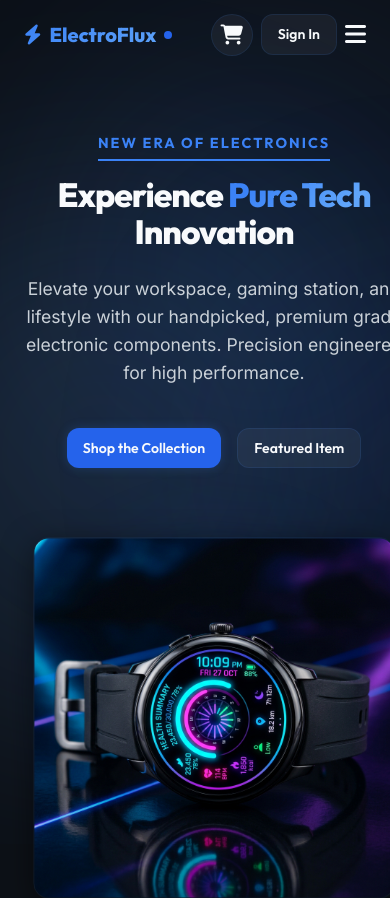
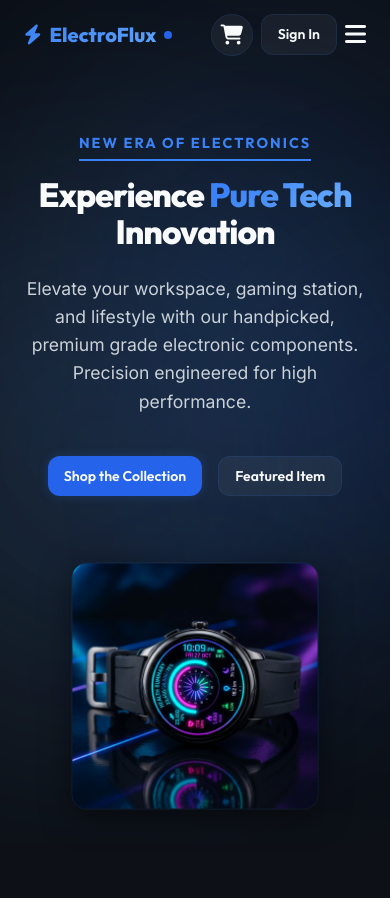
Before and after one commit to niharsarkhedi2610/electroflux, a website: page shop/frontend/index.html in a window 390 px wide. Shown: the top 898 px of the page. Drawn offline with Linux system fonts and the light colour scheme; no server answers.

Commit message:
fix: responsive hero slideshow sizing to prevent mobile text cutoff

```diff
--- a/shop/frontend/css/style.css
+++ b/shop/frontend/css/style.css
@@ -1742,6 +1742,17 @@ footer {
     gap: 40px;
   }
 
+  .hero-image-wrapper {
+    width: 300px;
+    height: 300px;
+    max-width: 100%;
+  }
+
+  .hero-glow-back {
+    width: 240px;
+    height: 240px;
+  }
+
   .hero-desc {
     margin-left: auto;
     margin-right: auto;
@@ -1789,6 +1800,14 @@ footer {
   .hero-title {
     font-size: 2.1rem;
     overflow-wrap: break-word;
+  }
+  .hero-image-wrapper {
+    width: 260px;
+    height: 260px;
+  }
+  .hero-glow-back {
+    width: 200px;
+    height: 200px;
   }
   .detail-title {
     font-size: 1.6rem;
```
